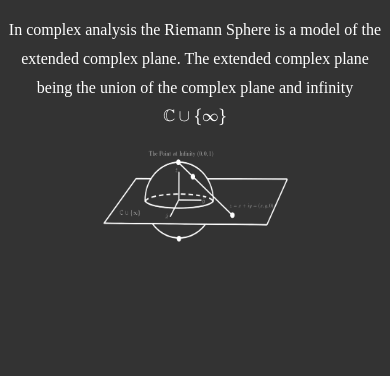
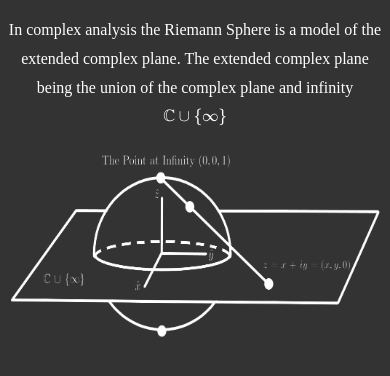
Before and after one commit to amanuelanteneh/website, a Flask app: page /Riemann-Sphere in a window 390 px wide. Shown: the top 376 px of the page. Run offline with Flask 2, Linux system fonts and the light colour scheme.

Commit message:
starting simulators

```diff
--- a/static/css/simulatorsStyle.css
+++ /dev/null
@@ -1,18 +0,0 @@
-img {
-    width: 20%;
-    margin-left: auto;
-    margin-right: auto;
-    display:block;
-    height:auto;
-}
-
-@media (max-width: 850px) { /* media query's come after the stuff you're changing
-                                has been given css properties */
-    img {
-        width: 100%;
-        margin-left: auto;
-        margin-right: auto;
-        display:block;
-        height:auto;
-        }
-}
--- a/templates/riemannSphere.html
+++ b/templates/riemannSphere.html
@@ -4,8 +4,6 @@
 
     <meta charset="UTF-8">
     <meta name="viewport" content="width=device-width, initial-scale=1, shrink-to-fit=no">
-
-    <link rel="stylesheet" href="{{ url_for('static', filename='css/simulatorsStyle.css')}}">
 
     <title>Riemann Sphere</title>
 
@@ -15,6 +13,26 @@
 
 </head>
 
+<style>
+img {
+    width: 60%;
+    margin-left: auto;
+    margin-right: auto;
+    display:block;
+    height:auto;
+}
+@media (max-width: 850px) { /* media query's come after the stuff you're changing
+                                has been given css properties */
+    img {
+        width: 100%;
+        margin-left: auto;
+        margin-right: auto;
+        display:block;
+        height:auto;
+        }
+}
+</style>
+
 <body lang=EN-US link=blue vlink="#954F72" style="background-color: #333333; margin:150;padding:0"> <!--For Dark mode-->
 <font color="white"> <!--For Dark mode-->
 
@@ -22,7 +40,7 @@
     In complex analysis the Riemann Sphere is a model of the extended complex plane. The extended
     complex plane being the union of the complex plane and infinity \( \mathbb{C} \cup \{ \infty \} \)
 </p>
-<img src="{{url_for('static', filename='img/riemannDiagram.png')}}" style="width: 50%; margin-left: auto; margin-right: auto; display:block; height:auto;">
+<img src="{{url_for('static', filename='img/riemannDiagram.png')}}">
 
 
 </body>
```
Also changed, not shown: templates/doublePendulum.html (+19 -3 lines).
